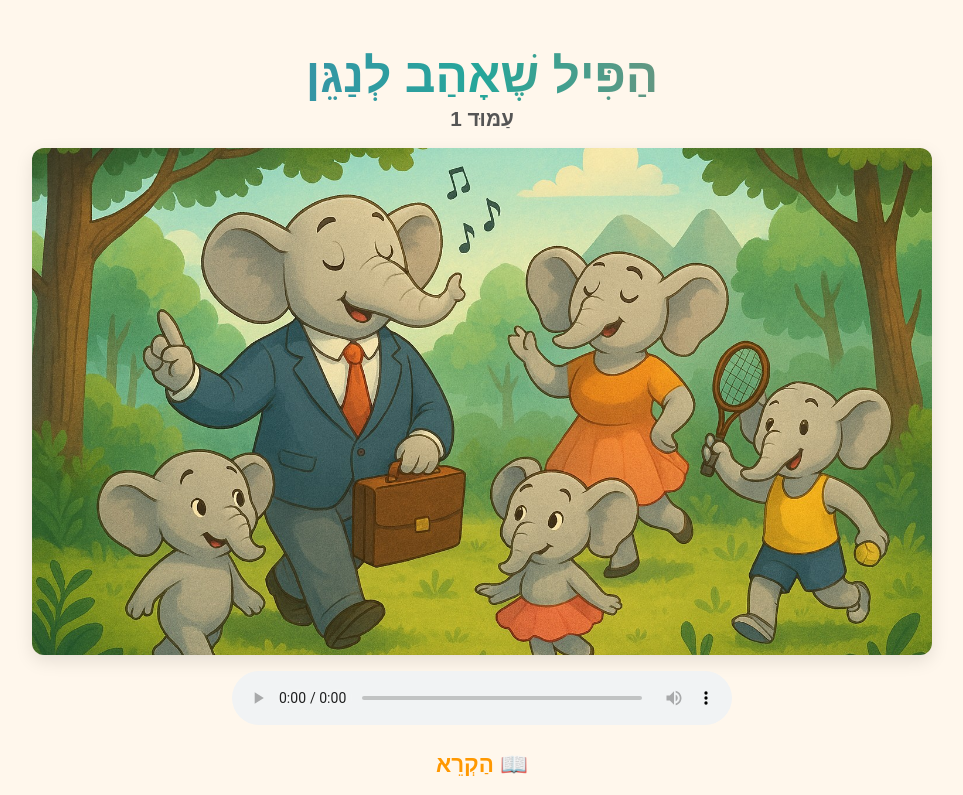
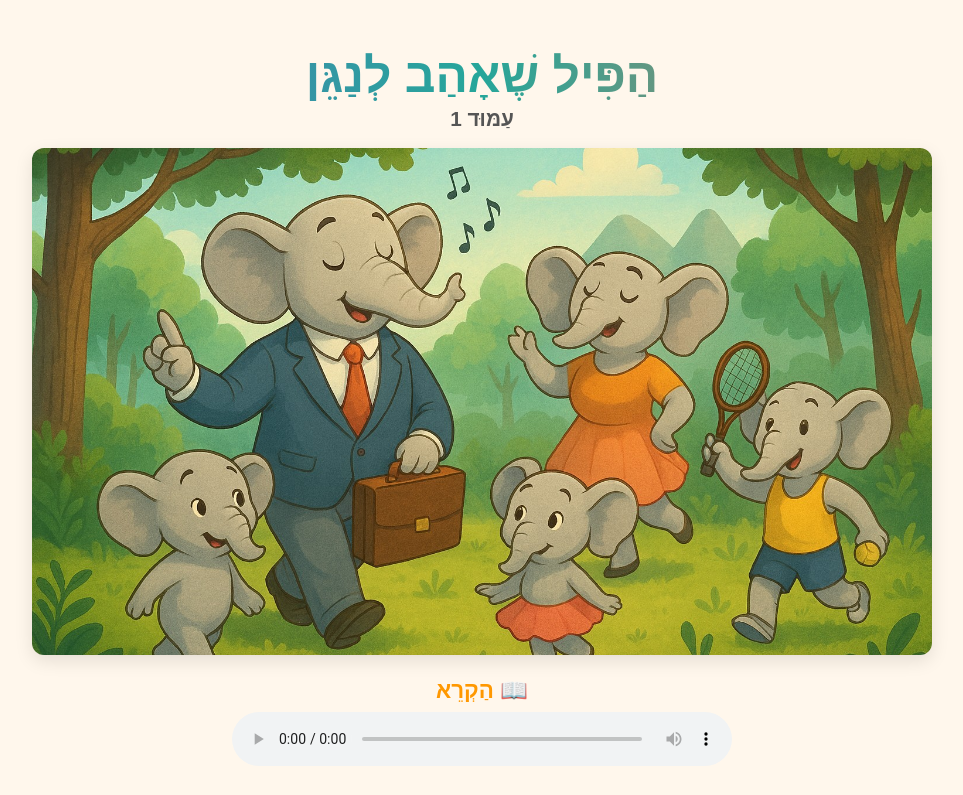
Before and after one commit to MMel25/storybook, a Next.js app: page /page1 in a window 1280 px wide. Shown: the top 795 px of the page, without its empty margins (158-1121 px from the left). Built offline with nearby package versions, Linux system fonts and the light colour scheme.

Commit message:
Update page1.tsx

```diff
--- a/pages/page1.tsx
+++ b/pages/page1.tsx
@@ -50,16 +50,7 @@ export default function Page1() {
         />
       </div>
 
-      {/* הנגן — עכשיו בין התמונה לטקסט */}
-      <div className="audio-wrapper">
-        <audio
-          src="/audio/page1.wav"
-          preload="auto"
-          controls
-        />
-      </div>
-
-      {/* כותרת "הקרא" */}
+      {/* כותרת "הקרא" מעל לנגן */}
       <h3
         style={{
           fontSize: "1.4rem",
@@ -70,6 +61,15 @@ export default function Page1() {
       >
         📖 הַקְרֵא
       </h3>
+
+      {/* הנגן */}
+      <div className="audio-wrapper">
+        <audio
+          src="/audio/page1.wav"
+          preload="auto"
+          controls
+        />
+      </div>
 
       {/* טקסט הסיפור */}
       <div
@@ -100,6 +100,7 @@ export default function Page1() {
           alignItems: "center",
         }}
       >
+        {/* הקודם */}
         <Link
           href="/"
           style={{
@@ -122,6 +123,7 @@ export default function Page1() {
           </svg>
         </Link>
 
+        {/* בית */}
         <Link
           href="/"
           style={{
@@ -142,6 +144,7 @@ export default function Page1() {
           </svg>
         </Link>
 
+        {/* הבא */}
         <Link
           href="/page2"
           style={{
```
